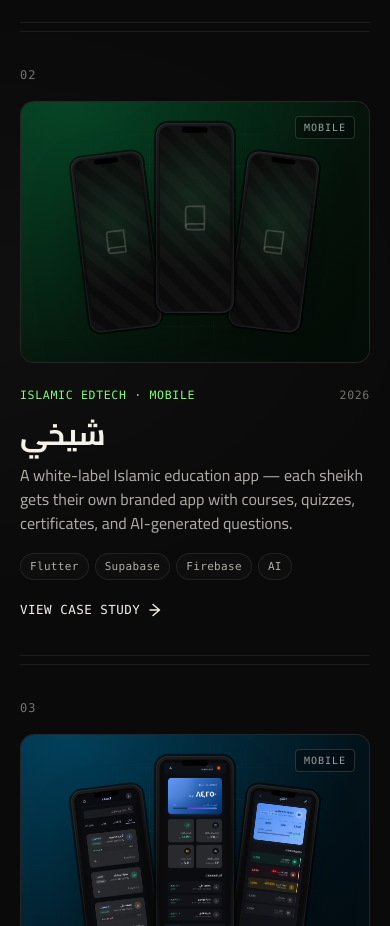
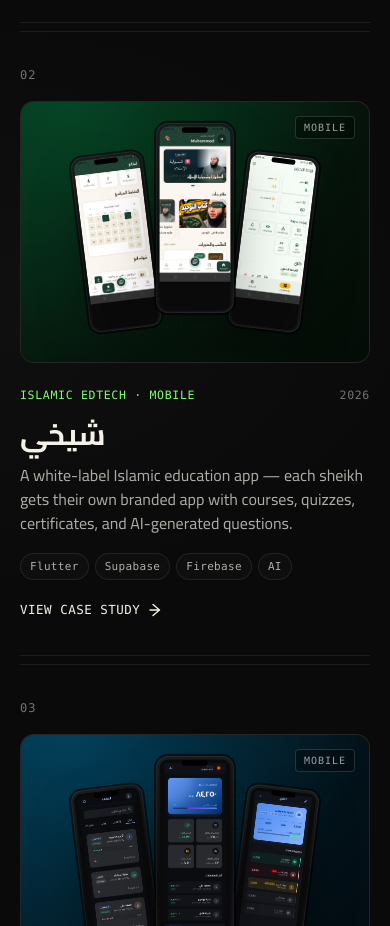
Before and after one commit to MuhammedAshrafSaleh/ashraf-portofolio, a plain HTML site: page index.html in a window 390 px wide. Shown: the part 3160-4086 px from the top of the page. Drawn offline with Linux system fonts and the light colour scheme; animation ran at ten frames a second.

Commit message:
Add شيخي home page screenshots to project card phone mockups
Co-Authored-By: Claude Sonnet 4.6 <noreply@anthropic.com>

```diff
--- a/index.html
+++ b/index.html
@@ -244,7 +244,7 @@
                         <div class="phone-frame__bezel">
                           <div class="phone-frame__notch"></div>
                           <div class="phone-frame__screen">
-                            <div class="media-ph"><svg viewBox="0 0 24 24" fill="none" stroke="currentColor" stroke-width="1.5"><path d="M4 19.5A2.5 2.5 0 0 1 6.5 17H20"/><path d="M6.5 2H20v20H6.5A2.5 2.5 0 0 1 4 19.5v-15A2.5 2.5 0 0 1 6.5 2z"/></svg></div>
+                            <img src="Screens/shiekhy/achievements.png" alt="شيخي — إنجازاتي" class="phone-frame__shot">
                           </div>
                         </div>
                       </div>
@@ -254,7 +254,7 @@
                         <div class="phone-frame__bezel">
                           <div class="phone-frame__notch"></div>
                           <div class="phone-frame__screen">
-                            <div class="media-ph"><svg viewBox="0 0 24 24" fill="none" stroke="currentColor" stroke-width="1.5"><path d="M4 19.5A2.5 2.5 0 0 1 6.5 17H20"/><path d="M6.5 2H20v20H6.5A2.5 2.5 0 0 1 4 19.5v-15A2.5 2.5 0 0 1 6.5 2z"/></svg></div>
+                            <img src="Screens/shiekhy/home.png" alt="شيخي — الرئيسية" class="phone-frame__shot">
                           </div>
                         </div>
                       </div>
@@ -264,7 +264,7 @@
                         <div class="phone-frame__bezel">
                           <div class="phone-frame__notch"></div>
                           <div class="phone-frame__screen">
-                            <div class="media-ph"><svg viewBox="0 0 24 24" fill="none" stroke="currentColor" stroke-width="1.5"><path d="M4 19.5A2.5 2.5 0 0 1 6.5 17H20"/><path d="M6.5 2H20v20H6.5A2.5 2.5 0 0 1 4 19.5v-15A2.5 2.5 0 0 1 6.5 2z"/></svg></div>
+                            <img src="Screens/shiekhy/dashboard.png" alt="شيخي — لوحة التحكم" class="phone-frame__shot">
                           </div>
                         </div>
                       </div>
```
Also changed, not shown: Screens/shiekhy/achievements.png (added), Screens/shiekhy/dashboard.png (added), Screens/shiekhy/home.png (added).
